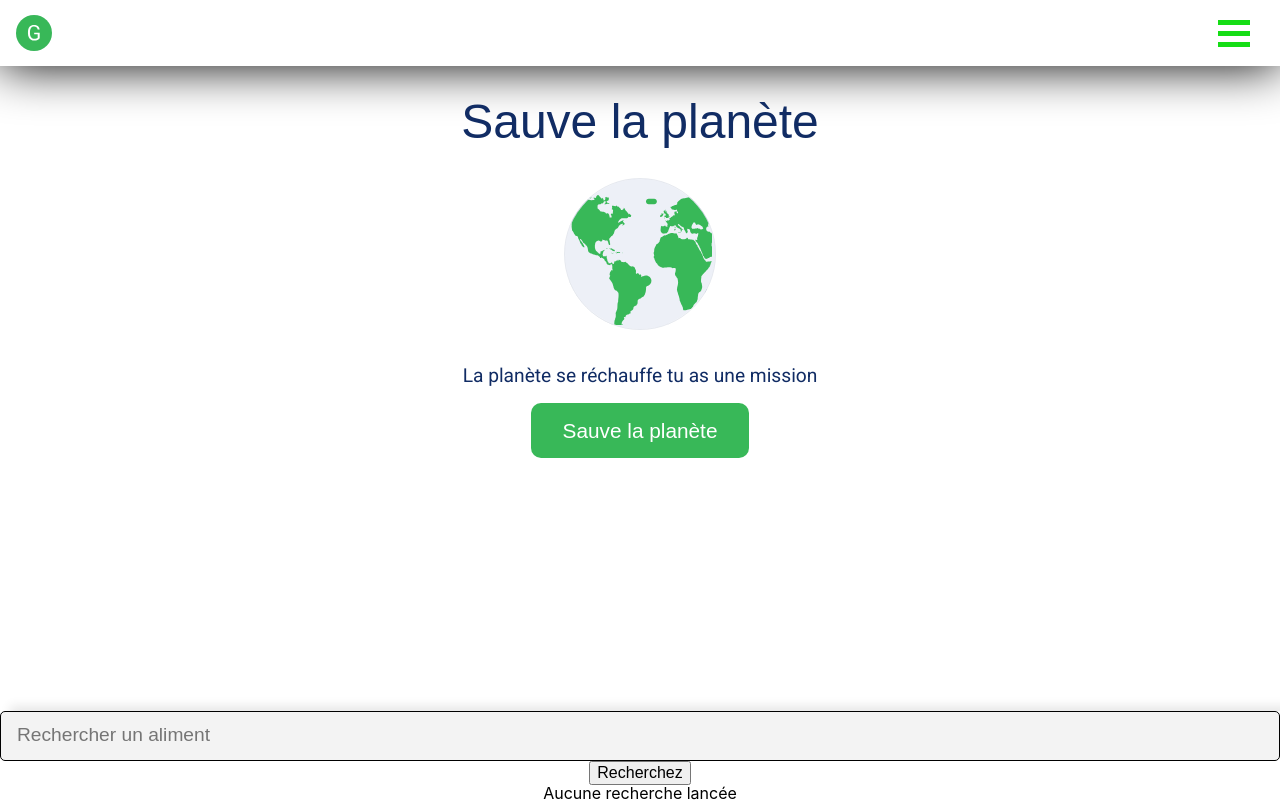
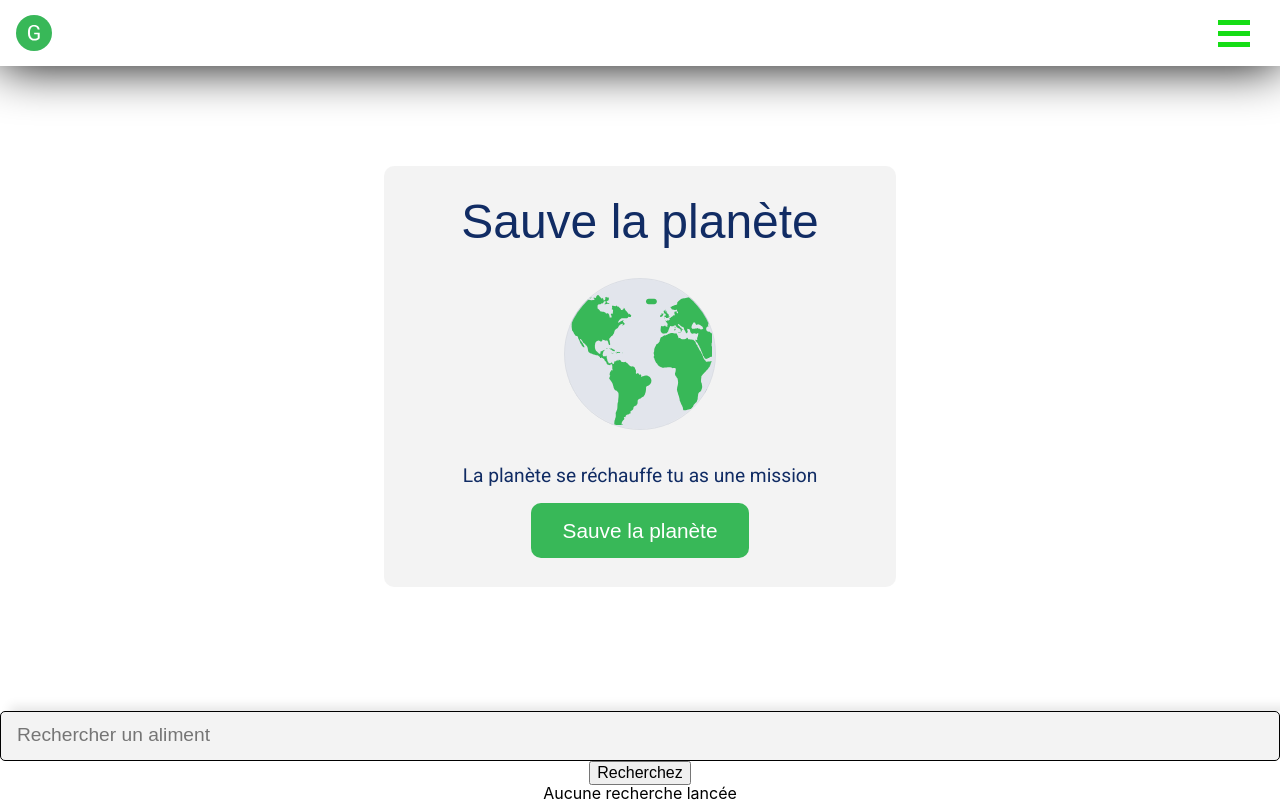
Before and after one commit to xenogearsX/remote-js-202011-green-peas, a React (Create React App) app: page / in a window 1280 px wide. Built offline with nearby package versions, Linux system fonts and the light colour scheme; a web font is replaced by a local one.

Commit message:
design card home

```diff
--- a/src/screen/screen.css
+++ b/src/screen/screen.css
@@ -4,5 +4,9 @@
 }
 
 .intro {
-    width: 50%;
+    width: 40%;
+    margin: 100px auto;
+    border-radius: 10px;
+    background: #c4c4c436;
+    padding-bottom: 45px;
 }
```
